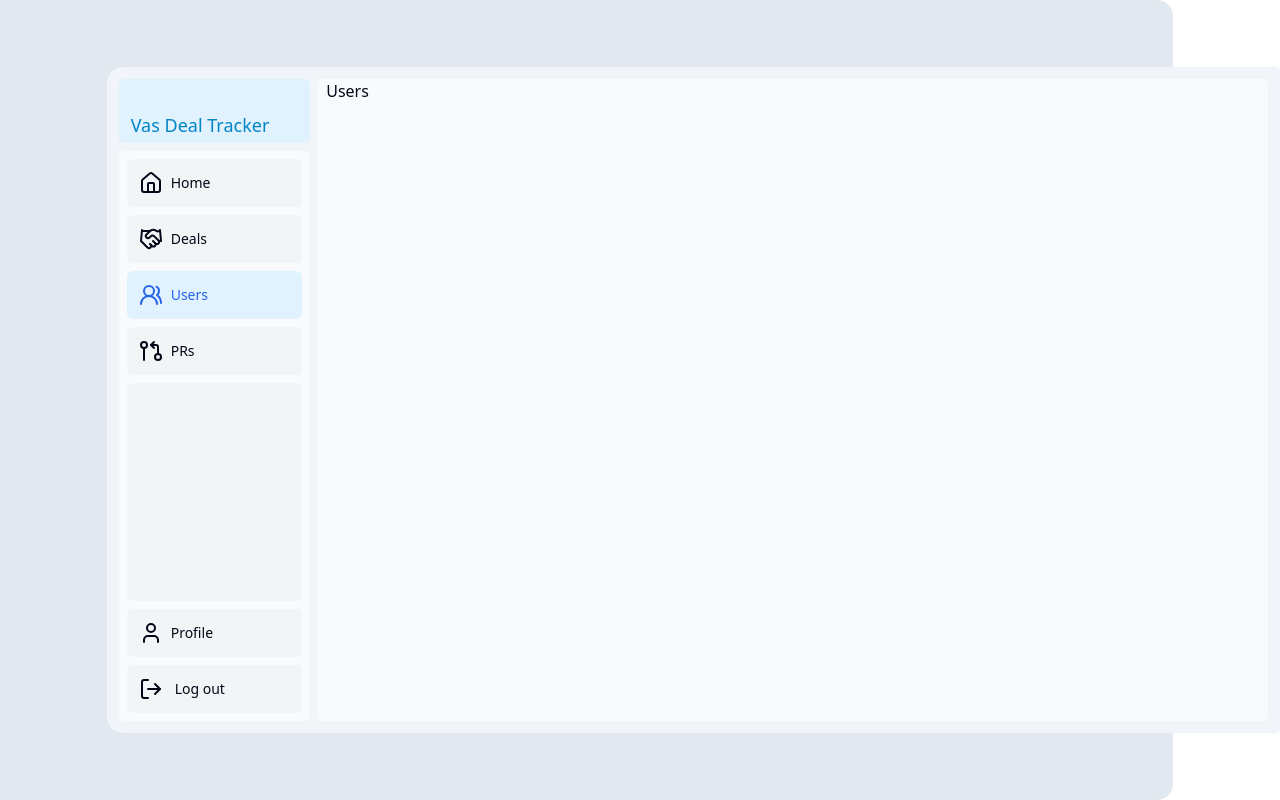
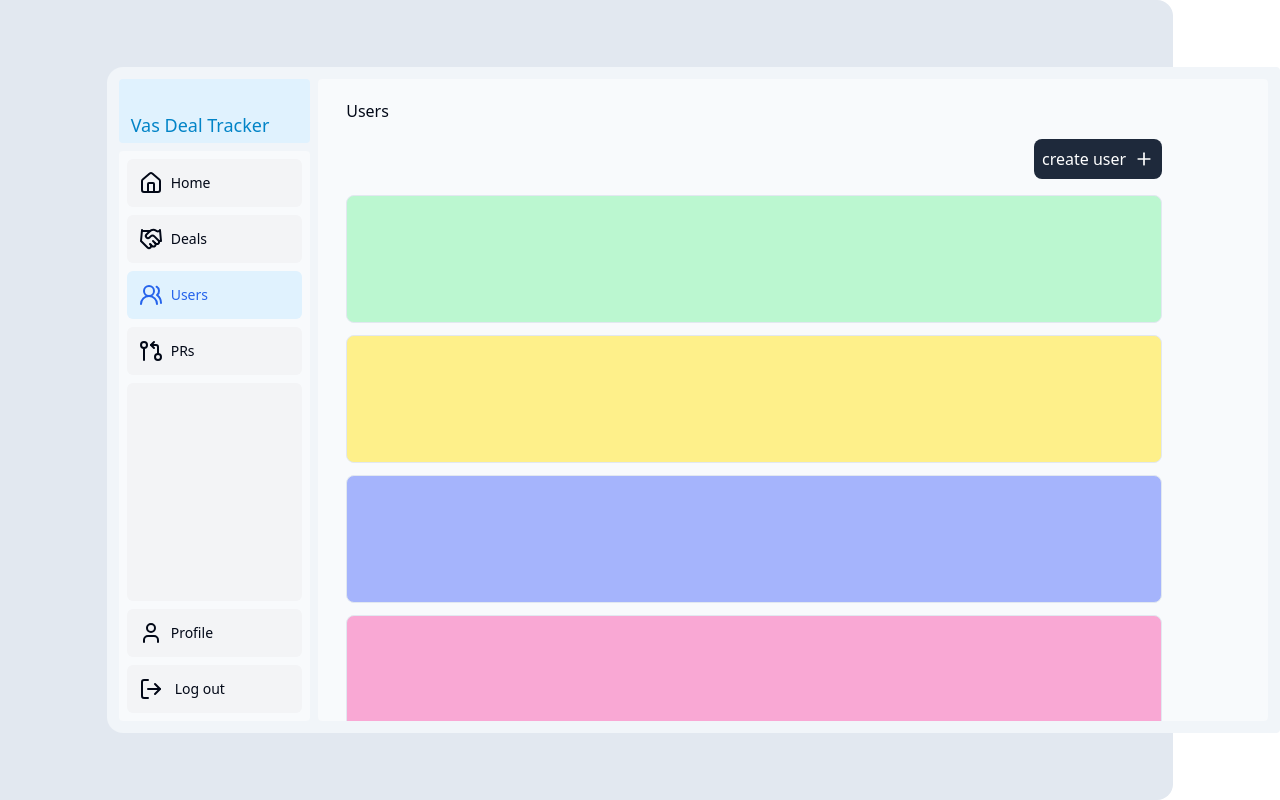
Before and after one commit to ekefan/pre-sales-deal-tracker, a Next.js app in the folder frontend/: page /dashboard/users in a window 1280 px wide. Built offline with nearby package versions, Linux system fonts and the light colour scheme.

Commit message:
user: font size

```diff
--- a/frontend/app/dashboard/users/page.tsx
+++ b/frontend/app/dashboard/users/page.tsx
@@ -1,3 +1,23 @@
+import { Plus } from 'lucide-react';
 export default async function Page() {
-    return <>Users</>
+  return (
+    <div className="flex text-sm md:text-base flex-col p-2 h-full w-full xl:w-11/12 relative">
+      <div className="p-3">Users</div>
+      <div className="flex px-3 py-1 justify-end">
+        <button className="bg-slate-800 rounded-lg p-2 text-sm md:text-base text-white flex items-center gap-2 hover:bg-sky-200 hover:text-slate-900">
+            <p>create user</p>
+            <Plus size={20}/>
+        </button>
+      </div>
+      <div className="flex flex-col gap-3  p-3 w-full grow h-auto">
+        <section className="flex flex-col w-full h-full gap-3 ">
+          <div className="bg-green-200 w-full h-32 rounded-lg border"></div>
+          <div className="bg-yellow-200 w-full h-32 rounded-lg border"></div>
+          <div className="bg-indigo-300 w-full h-32 rounded-lg border"></div>
+          <div className="bg-pink-300 w-full h-32 rounded-lg border"></div>
+
+        </section>
+      </div>
+    </div>
+  );
 }
```
